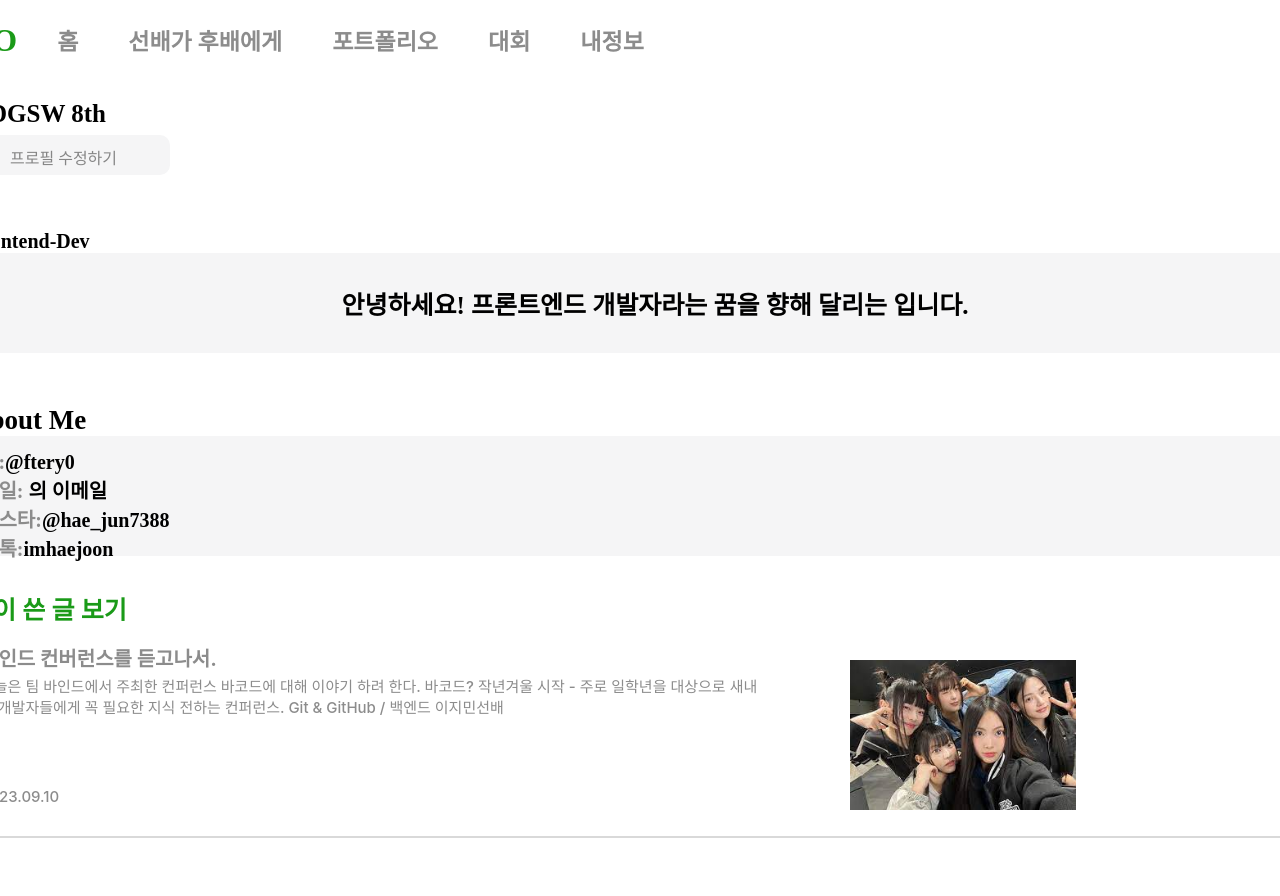
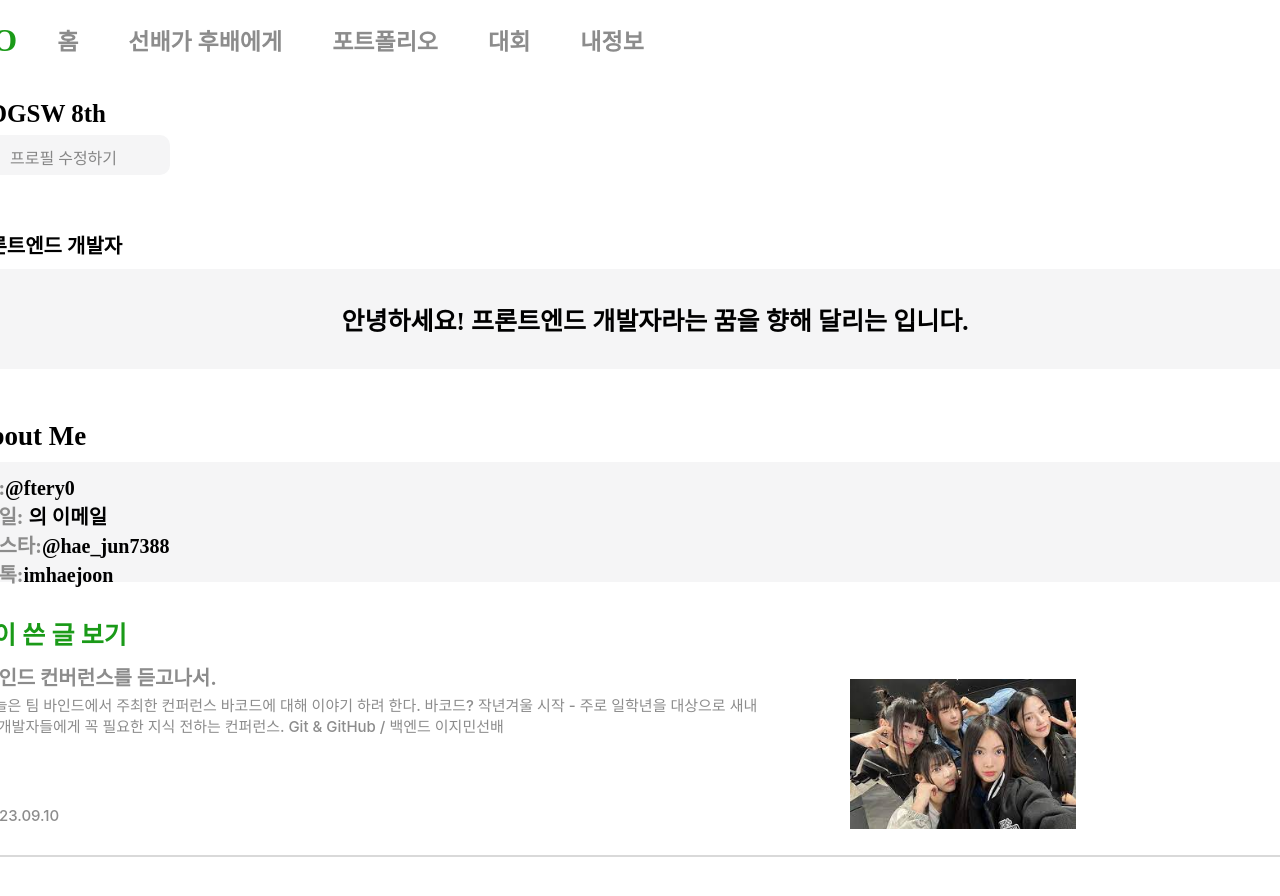
Before and after one commit to Sopo2023/SOPO_FRONTLAST, a React (Create React App) app in the folder SOPOLAST/: page /Mypage in a window 1280 px wide. Shown: the top 896 px of the page. Built offline with nearby package versions, Linux system fonts and the light colour scheme.

Commit message:
⚡ ::	마이페이지 css 수정

```diff
--- a/SOPOLAST/src/Components/Mypage/mypage.css
+++ b/SOPOLAST/src/Components/Mypage/mypage.css
@@ -94,10 +94,14 @@ ul {
   font-size: 20px;
   font-weight: 600;
   margin: 0 0 0 60px;
+
+  margin-bottom: 10px;
 }
 
 .head2 {
   font-size: 27px;
+
+  margin-bottom: 10px;
 }
 
 .Readme{
@@ -155,12 +159,17 @@ ul {
   font-size: 25px;
   font-weight: 800;
   position: absolute;
+
+  margin-top: 25px;
+
 }
 
 .post-write {
   margin: 0;
   position: relative;
   top: 70px;
+
+  margin-top: 25px;
 }
 
 .Zonecontrol {
--- a/SOPOLAST/src/Components/Mypage/mypage.js
+++ b/SOPOLAST/src/Components/Mypage/mypage.js
@@ -178,7 +178,7 @@ useEffect(() => {
         </div>
       </div>
       <div className="Readme">
-        <p className="head">Frontend-Dev</p>
+        <p className="head">프론트엔드 개발자</p>
         <div className="body">
           안녕하세요! 프론트엔드 개발자라는 꿈을 향해 달리는 {sideName}입니다.
         </div>
```
